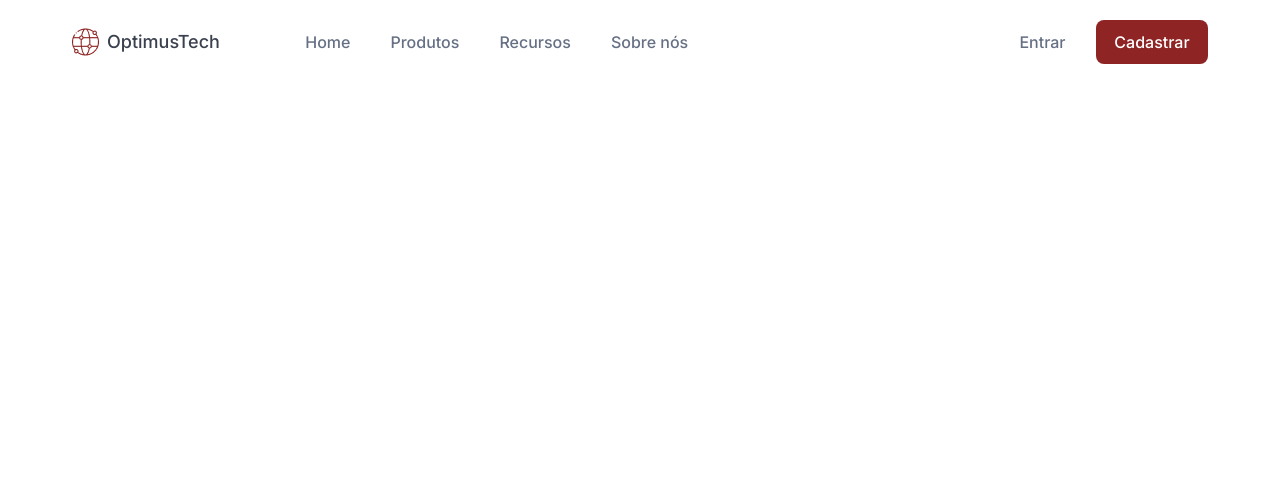
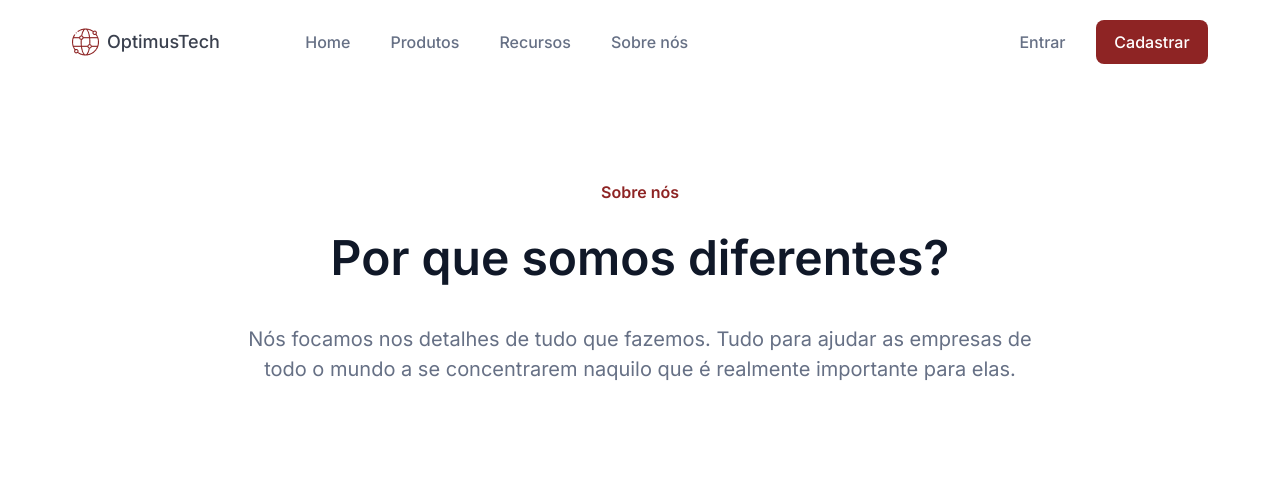
Before and after one commit to isangelyz/Projeto-7-Days-OptimusTech, a plain HTML site: page index.html in a window 1280 px wide. Drawn offline with Linux system fonts and the light colour scheme.

Commit message:
Seção 1 finalizada

```diff
--- a/index.html
+++ b/index.html
@@ -36,6 +36,12 @@
             </section>
         </section>
     </header>
-
+    <section class="secao-1">
+        <section class="secao-1__conteudo">
+            <span class="secao-1__span">Sobre nós</span>
+            <h6 class="secao-1__titulo">Por que somos diferentes?</h6>
+            <p class="secao-1__paragrafo">Nós focamos nos detalhes de tudo que fazemos. Tudo para ajudar as empresas de todo o mundo a se concentrarem naquilo que é realmente importante para elas.</p>
+        </section>
+    </section>
 </body>
 </html>
--- a/style.css
+++ b/style.css
@@ -4,7 +4,15 @@
     --cinza-escuro: rgba(58, 64, 78, 1);
     --vermelho: rgba(142, 36, 36, 1);
     --branco: rgba(255, 255, 255, 1);
+    --preto: rgba(16, 24, 40, 1);
 }
+
+body {
+    width: 100%;
+    height: 100vh;
+  }
+
+/*Cabeçalho*/
 
 .cabecalho{
     padding-top: 20px;
@@ -74,3 +82,41 @@
     background-color: var(--vermelho);
     color: var(--branco);
 }
+
+/*Seção 1*/
+
+.secao-1__conteudo{
+    padding-top: 96px;
+    padding-bottom: 96px;
+    text-align: center;
+    display: flex;
+    flex-direction: column;
+    gap: 24px;
+    font-family: var(--fonte-principal);
+    align-items: center;
+}
+
+.secao-1__span{
+    font-size: 16px;
+    font-weight: 600;
+    line-height: 24px;
+    color: var(--vermelho);
+}
+
+.secao-1__titulo{
+    font-weight: 600;
+    font-size: 48px;
+    line-height: 60px;
+    color: var(--preto);
+    padding-right: 32px;
+    padding-left: 32px;
+}
+
+.secao-1__paragrafo{
+    font-weight: 400;
+    font-size: 20px;
+    line-height: 30px;
+    width: 791px;
+    color: var(--cinza);
+    padding-top: 12px;
+}
```
